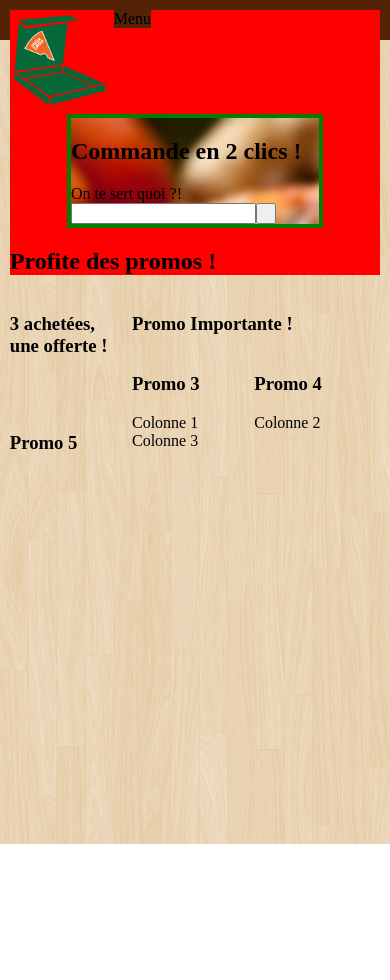
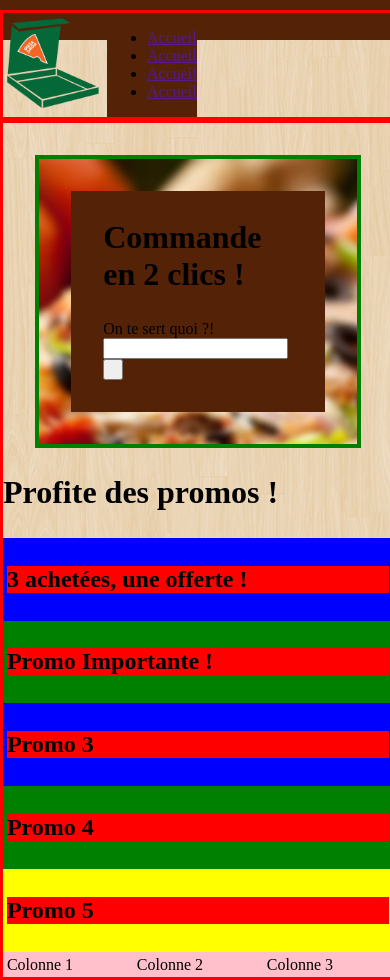
Before and after one commit to lmorel3/web_s1, a plain HTML site: page index.html in a window 390 px wide. Before the commit the page ends 844 px from the top, so only its background shows below. Drawn offline with Linux system fonts and the light colour scheme.

Commit message:
Grid system + responsive

```diff
--- a/assets/css/style.css
+++ b/assets/css/style.css
@@ -1,3 +1,15 @@
+/**************************
+*         COLORS
+*
+*   Green : #056839
+*   Brown : #461b08
+*   Red : #b23a18
+*   Orange : #ef6924
+*   Beige : #f9d271
+*   Darkbeige : #c19f4e
+*
+***************************/
+
 html, body{ margin: 0; padding: 0; }
 
 /* Desktops and laptops ----------- */
@@ -5,33 +17,31 @@ html, body{ margin: 0; padding: 0; }
 .content{
     width: 1200px;
     margin: 0 auto;
-    background: red;
+    border: 3px solid red;
 }
 
 body{
     background-image: url("../img/bg.jpg") ;
     background-attachment: repeat ;
-
 }
 
 .header_bg{
     width: 100% ;
     height: 40px ;
     background: #542307;
-
 }
 
 .logo{
     width: 100px ;
     height: 100px  ;
     display: inline-block ;
-
 }
 
-.logo img{
+.logo img, .logo a{
     width: 100% ;
     height: 100% ;
 }
+
 
 header .content{
     margin-top: -30px ;
@@ -44,46 +54,72 @@ header nav{
 }
 
 .jumbotron{
-	width: 67% ;
+    width: 65% ;
     margin : 0 auto;
     background-image: url("../img/pizza.jpg");
     border: 4px solid green;
+    padding: 2em;
+    margin-top: 2em;
+}
+
+.jumbotron_content{
+    background-color: #542307;
+    padding: 0.1em 2em 2em 2em;
+}
+
+/* GRID */
+
+.left_50, .left_75{
+    display: inline-block;
+    background: blue;
+    padding: 1%;
+}
+
+.right_25, .right_50{
+    display: inline-block;
+    background: green;
+    padding: 1%;
+    margin-left: -4px; /* Remove @whitespace */
+}
+
+.left_50, .right_50{  width: 48%; }
+.left_75, .right_75{ width: 73%; }
+.right_25, .left_25{ width: 23%; }
+
+.col_33{
+    display: inline-block;
+    background: pink;
+    width: 31.3333333%;
+    padding: 1%;
+    margin-left: -4px; /* Remove @whitespace */
+}
+
+.col_33:first-child{ margin-left: 0; }
+
+.left_right{
+    width: 98%;
+    background: yellow;
+    display: inline-block;
+    padding: 1%;
+}
+
+/* Promos */
+.promo{
+    background: red;
 }
 
 
-
-/* Grid system */
-.onerow {
-    clear: both;
-    padding: 0 10px;
+/* FONTS */
+h1{
+    font-size: 3em;
 }
 
-.col1, .col2, .col3, .col4, .col5, .col6, .col7, .col8, .col9, .col10, .col11, .col12 {
-    float: left;
-    margin: 0 3% 0 0;
+h2{
+    font-size: 2em;
 }
 
-.col1.last, .col2.last, .col3.last, .col4.last, .col5.last, .col6.last, .col7.last, .col8.last, .col9.last, .col10.last, .col11.last, .col12 {
-    margin: 0;
-}
-
-.col1 { width: 5.5%; }
-.col2 { width: 14%; }
-.col3 { width: 22.5%; }
-.col4 { width: 30%; }
-.col5 { width: 39.5%; }
-.col6 { width: 48%; }
-.col7 { width: 56.5%; }
-.col8 { width: 64%; }
-.col9 { width: 73.5%; }
-.col10 { width: 82%; }
-.col11 { width: 90.5%; }
-.col12 { width: 99%; margin: 0; }
-
-.col1 img, .col2 img, .col3 img, .col4 img, .col5 img, .col6 img, .col7 img, .col8 img, .col9 img, .col10 img, .col11 img, .col12 img {
-    width: 100%;
-    height: auto;
-    display: block;
+h3{
+    font-size: 1.5em;
 }
 
 /* Tablets (landscape) ----------- */
@@ -96,14 +132,16 @@ header nav{
 /* Tablets (portrait) ----------- */
 @media only screen and (max-width : 1024px) {
 
-    .content{ width: 960px; }
+    .content{ width: 768px; }
 
 }
 
 /* Smartphones (landscape) ----------- */
 @media only screen and (max-width : 768px) {
 
-    .content{ width: 95%; margin: 0 2.5%; }
+    .content{ width: 100%; margin: 0; }
+
+    .left_50, .right_50, .left_75, .right_75, .right_25, .left_25{ width: 98%; margin:0; }
 
 }
 
@@ -112,4 +150,6 @@ header nav{
 
     .content{ width: 100%; margin: 0; }
 
+    .left_50, .right_50, .left_75, .right_75, .right_25, .left_25{ width: 98%; margin:0; }
+
 }
--- a/index.html
+++ b/index.html
@@ -10,14 +10,17 @@
 
     <body>
 
-
-
         <header>
             <div class="header_bg"></div>
             <div class="content">
-                    <div class="logo"><img alt="Logo" src="./assets/img/logo.png"> </div>
+                <div class="logo"><a href="index.html"><img alt="Logo" src="./assets/img/logo.png"></a></div>
                 <nav>
-                        Menu
+                    <ul>
+                        <li><a href="">Accueil</a></li>
+                        <li><a href="">Accueil</a></li>
+                        <li><a href="">Accueil</a></li>
+                        <li><a href="">Accueil</a></li>
+                    </ul>
                 </nav>
             </div>
         </header>
@@ -25,38 +28,50 @@
         <div class="content">
 
             <article>
-			<div class="jumbotron_bg">
+
                 <div class="jumbotron">
                     <div class="jumbotron_content">
+
                         <h2>Commande en 2 clics !</h2>
+
                         <form action="search.html" method="POST">
                             <label for="search">On te sert quoi ?!</label><input type="text" name="search" id="search"><button>&nbsp;</button>
                         </form>
-                    </div>
+
                     </div>
                 </div>
 
                 <div class="home">
                     <h2>Profite des promos !</h2>
 
-                    <div class="col4">
+                    <div class="left_75">
+                        <div class="promo">
                             <h3>3 achetées, une offerte !</h3>
                         </div>
+                    </div>
 
-                    <div class="col8">
+                    <div class="right_25">
+                        <div class="promo">
                             <h3>Promo Importante !</h3>
                         </div>
+                    </div>
 
-                    <div class="col4">
+                    <div class="left_50">
+                        <div class="promo">
                             <h3>Promo 3</h3>
                         </div>
+                    </div>
 
-                    <div class="col4">
+                    <div class="right_50">
+                        <div class="promo">
                             <h3>Promo 4</h3>
                         </div>
+                    </div>
 
-                    <div class="col4">
+                    <div class="left_right">
+                        <div class="promo">
                             <h3>Promo 5</h3>
+                        </div>
                     </div>
 
                 </div>
@@ -64,9 +79,9 @@
             </article>
 
             <footer>
-                <div class="col4">Colonne 1</div>
-                <div class="col4">Colonne 2</div>
-                <div class="col4">Colonne 3</div>
+                <div class="col_33"><div class="footer_column">Colonne 1</div></div>
+                <div class="col_33"><div class="footer_column">Colonne 2</div></div>
+                <div class="col_33"><div class="footer_column">Colonne 3</div></div>
             </footer>
 
         </div>
```
Lines whose indentation alone changed are shown as unchanged.
